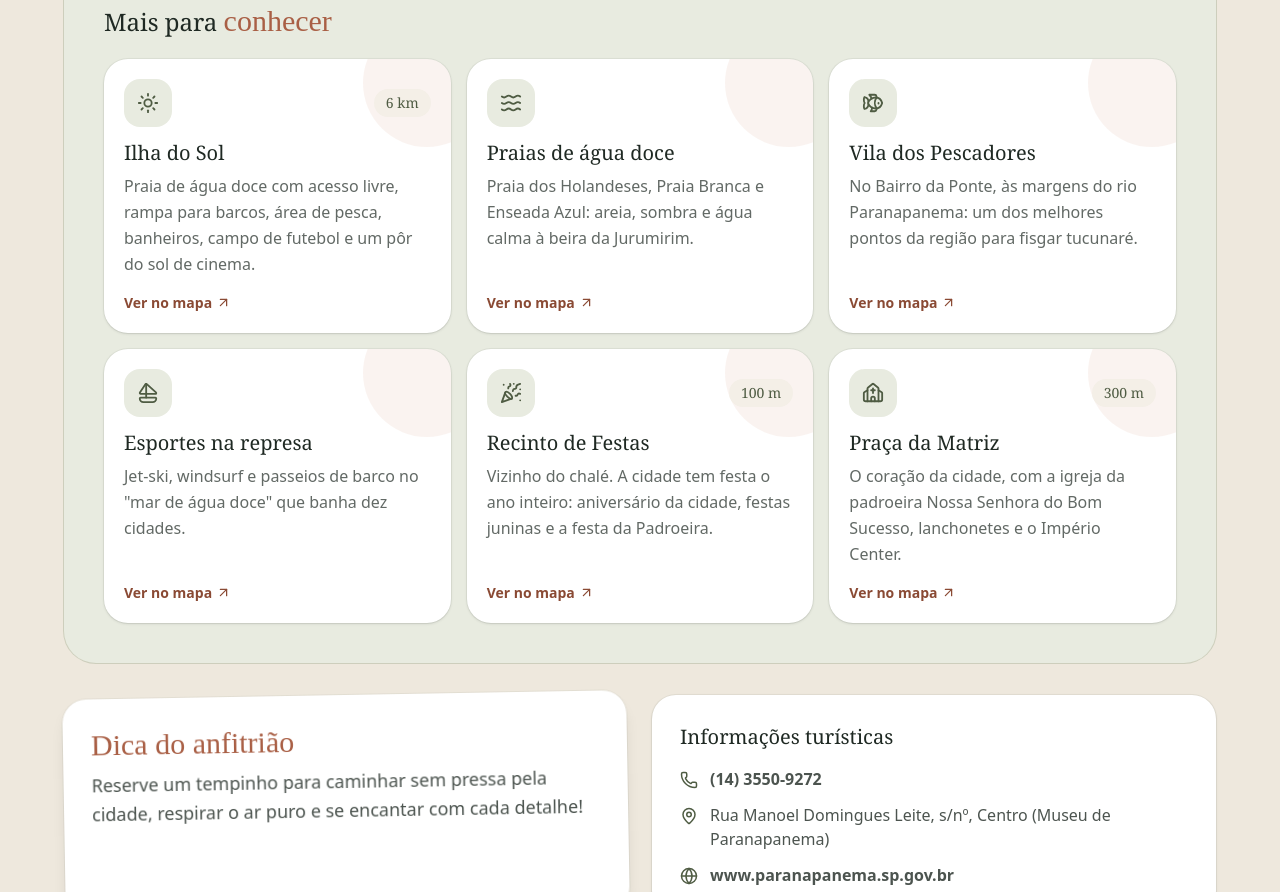
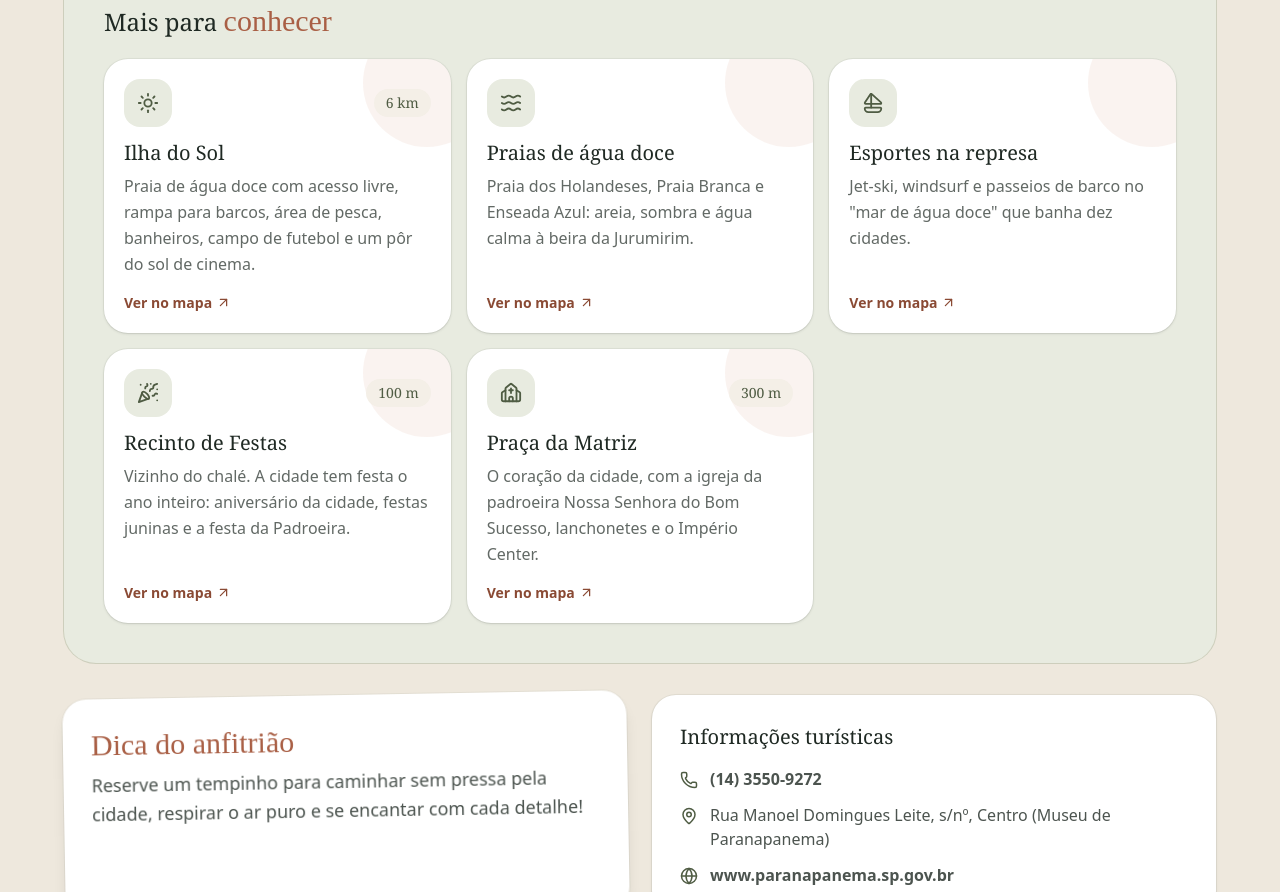
Before and after one commit to peluca2007/chale-paranapanema, a React (Vite) app: page / in a window 1280 px wide. Shown: the part 10820-11712 px from the top of the page. Built offline with nearby package versions, Linux system fonts and the light colour scheme; no server answers; a web font is replaced by a local one.

Commit message:
Remove Vila dos Pescadores

```diff
--- a/src/data/site.ts
+++ b/src/data/site.ts
@@ -363,7 +363,6 @@ export const places: Place[] = [
 export const moreToDo: { icon: string; title: string; text: string; tag?: string; maps?: string }[] = [
   { icon: 'sun', title: 'Ilha do Sol', tag: '6 km', text: 'Praia de água doce com acesso livre, rampa para barcos, área de pesca, banheiros, campo de futebol e um pôr do sol de cinema.', maps: 'Ilha do Sol' },
   { icon: 'waves', title: 'Praias de água doce', text: 'Praia dos Holandeses, Praia Branca e Enseada Azul: areia, sombra e água calma à beira da Jurumirim.', maps: 'Praia Branca' },
-  { icon: 'fish', title: 'Vila dos Pescadores', text: 'No Bairro da Ponte, às margens do rio Paranapanema: um dos melhores pontos da região para fisgar tucunaré.', maps: 'Vila dos Pescadores, Bairro da Ponte' },
   { icon: 'sailboat', title: 'Esportes na represa', text: 'Jet-ski, windsurf e passeios de barco no "mar de água doce" que banha dez cidades.', maps: 'Represa Jurumirim' },
   { icon: 'party', title: 'Recinto de Festas', tag: '100 m', text: 'Vizinho do chalé. A cidade tem festa o ano inteiro: aniversário da cidade, festas juninas e a festa da Padroeira.', maps: 'Recinto de Festas' },
   { icon: 'church', title: 'Praça da Matriz', tag: '300 m', text: 'O coração da cidade, com a igreja da padroeira Nossa Senhora do Bom Sucesso, lanchonetes e o Império Center.', maps: 'Praça da Matriz' },
```
